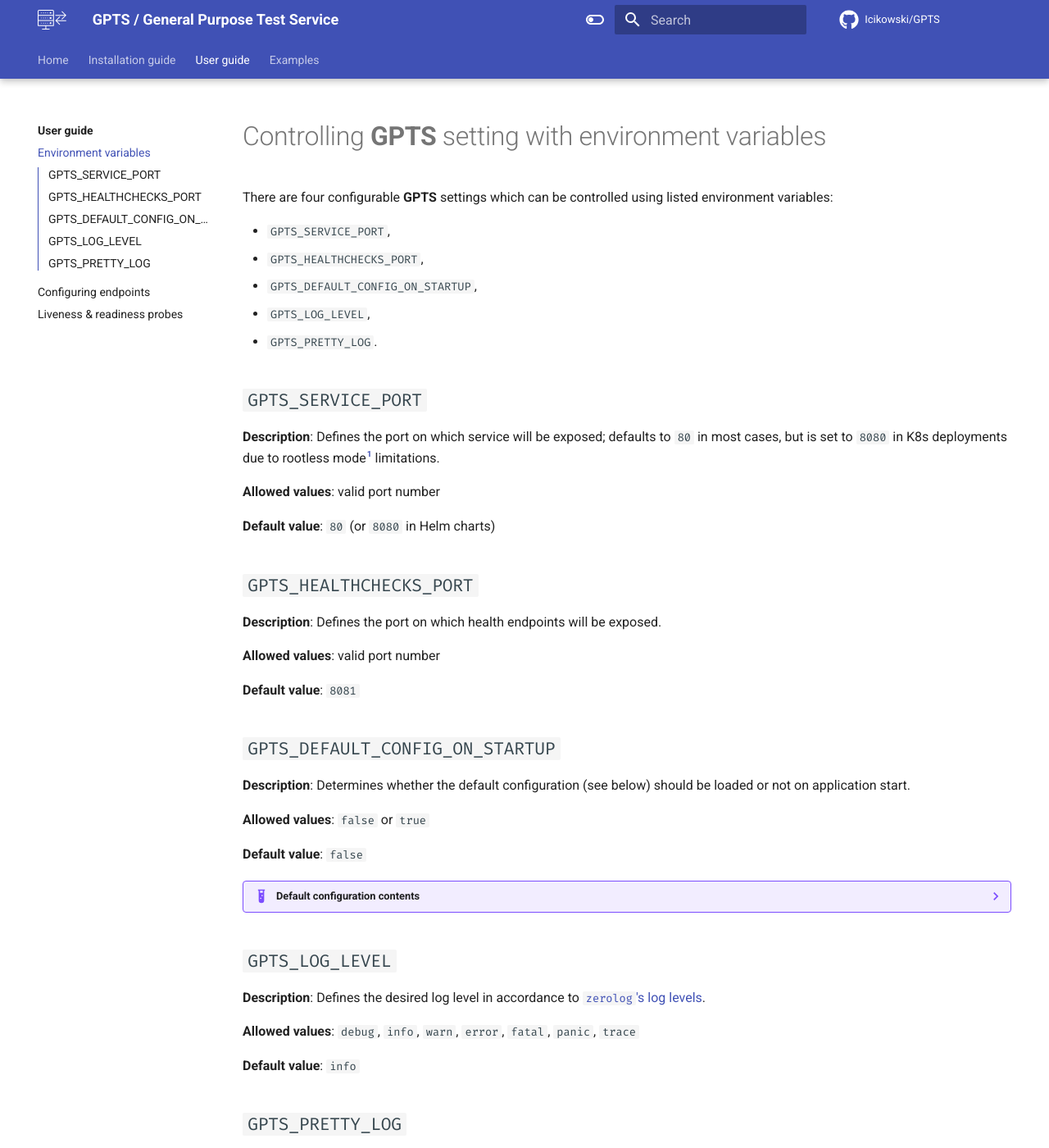
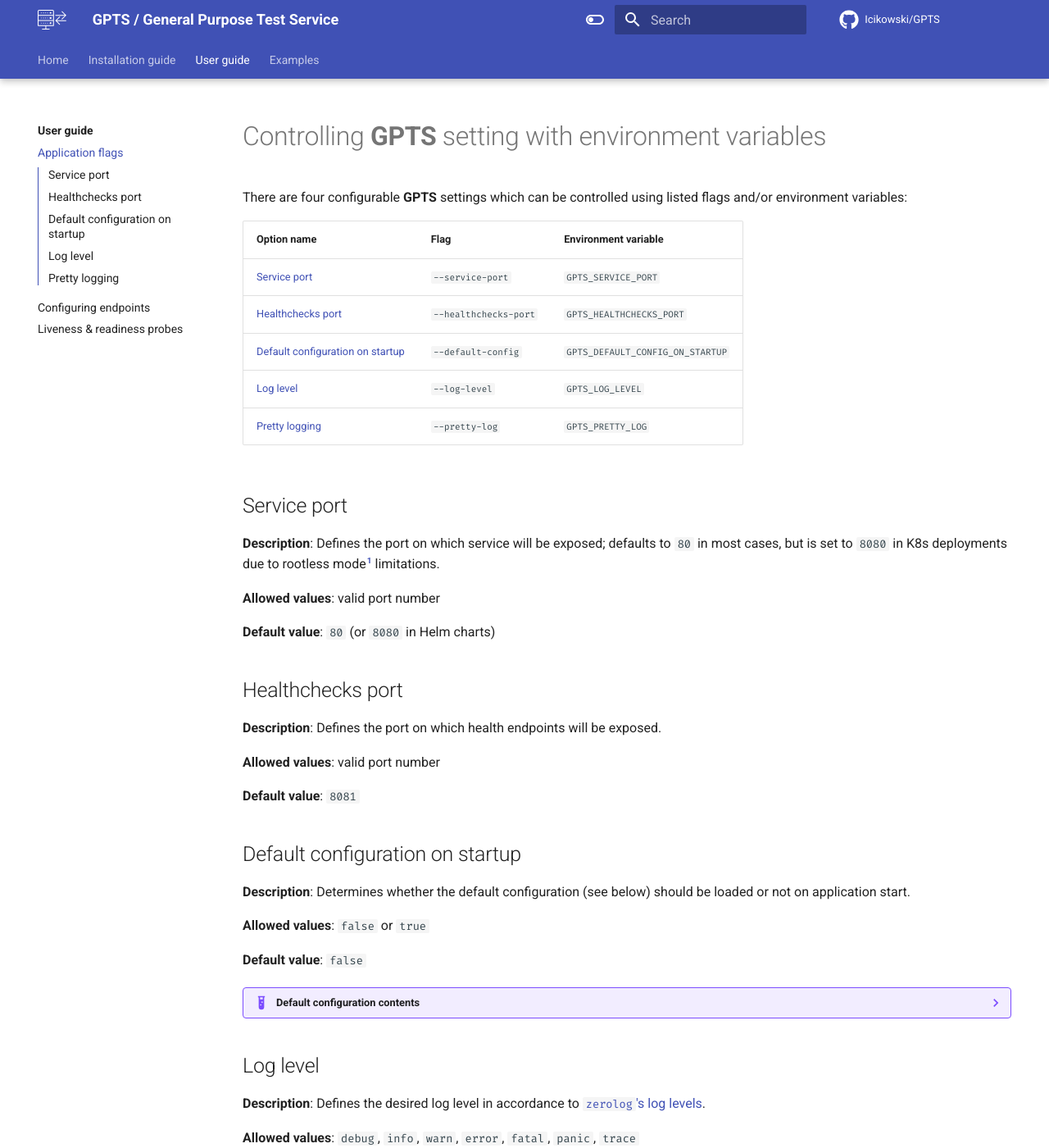
Before and after one commit to Icikowski/GPTS, an MkDocs documentation site: the page built from docs/usage/flags.md, in a window 1280 px wide and 1400 px high. Shown: the whole window at 82% size. Built offline with MkDocs 1.6.1 and Material for MkDocs 9.7.7, drawn with Linux system fonts in a browser that asks for light colours; comment, search, counter and statistics services are not loaded.

Commit message:
[Docs] Update documentation for GPTS 0.6.5

````diff
--- a/docs/usage/envvars.md
+++ b/docs/usage/flags.md
@@ -1,14 +1,17 @@
 # Controlling **GPTS** setting with environment variables
 
-There are four configurable **GPTS** settings which can be controlled using listed environment variables:
+There are four configurable **GPTS** settings which can be controlled using listed flags and/or environment variables:
 
-- `GPTS_SERVICE_PORT`,
-- `GPTS_HEALTHCHECKS_PORT`,
-- `GPTS_DEFAULT_CONFIG_ON_STARTUP`,
-- `GPTS_LOG_LEVEL`,
-- `GPTS_PRETTY_LOG`.
+| Option name | Flag | Environment variable |
+|-|-|-|
+| [Service port](#service-port) | `--service-port` | `GPTS_SERVICE_PORT` |
+| [Healthchecks port](#healthchecks-port) | `--healthchecks-port` | `GPTS_HEALTHCHECKS_PORT` |
+| [Default configuration on startup](#default-configuration-on-startup)  | `--default-config` | `GPTS_DEFAULT_CONFIG_ON_STARTUP` |
+| [Log level](#log-level) | `--log-level` | `GPTS_LOG_LEVEL` |
+| [Pretty logging](#pretty-logging) | `--pretty-log` | `GPTS_PRETTY_LOG` |
 
-## `GPTS_SERVICE_PORT`
+
+## Service port
 
 **Description**: Defines the port on which service will be exposed; defaults to `80` in most cases, but is set to `8080` in K8s deployments due to rootless mode[^1] limitations.
 
@@ -18,7 +21,7 @@
 
 **Default value**: `80` (or `8080` in Helm charts)
 
-## `GPTS_HEALTHCHECKS_PORT`
+## Healthchecks port
 
 **Description**: Defines the port on which health endpoints will be exposed.
 
@@ -26,7 +29,7 @@
 
 **Default value**: `8081`
 
-## `GPTS_DEFAULT_CONFIG_ON_STARTUP`
+## Default configuration on startup
 
 **Description**: Determines whether the default configuration (see below) should be loaded or not on application start.
 
@@ -63,7 +66,7 @@
               X-SentBy: GPTS - General Purpose Test Service
         ```
 
-## `GPTS_LOG_LEVEL`
+## Log level
 
 **Description**: Defines the desired log level in accordance to [`zerolog`'s log levels](https://github.com/rs/zerolog#leveled-logging).
 
@@ -71,7 +74,7 @@
 
 **Default value**: `info`
 
-## `GPTS_PRETTY_LOG`
+## Pretty logging
 
 **Description**: Enables/Disables pretty log format (may impact performance)
 
--- a/mkdocs.yml
+++ b/mkdocs.yml
@@ -19,7 +19,7 @@
     - Kubernetes (via Helm): installation/k8s.md
   - User guide:
     - usage/index.md
-    - Environment variables: usage/envvars.md
+    - Application flags: usage/flags.md
     - Configuring endpoints: usage/config.md
     - Liveness & readiness probes: usage/health.md
   - Examples:
````
Also changed, not shown: docs/installation/docker.md (+1 -1 lines), docs/installation/k8s.md (+1 -1 lines), docs/usage/index.md (+1 -1 lines).
